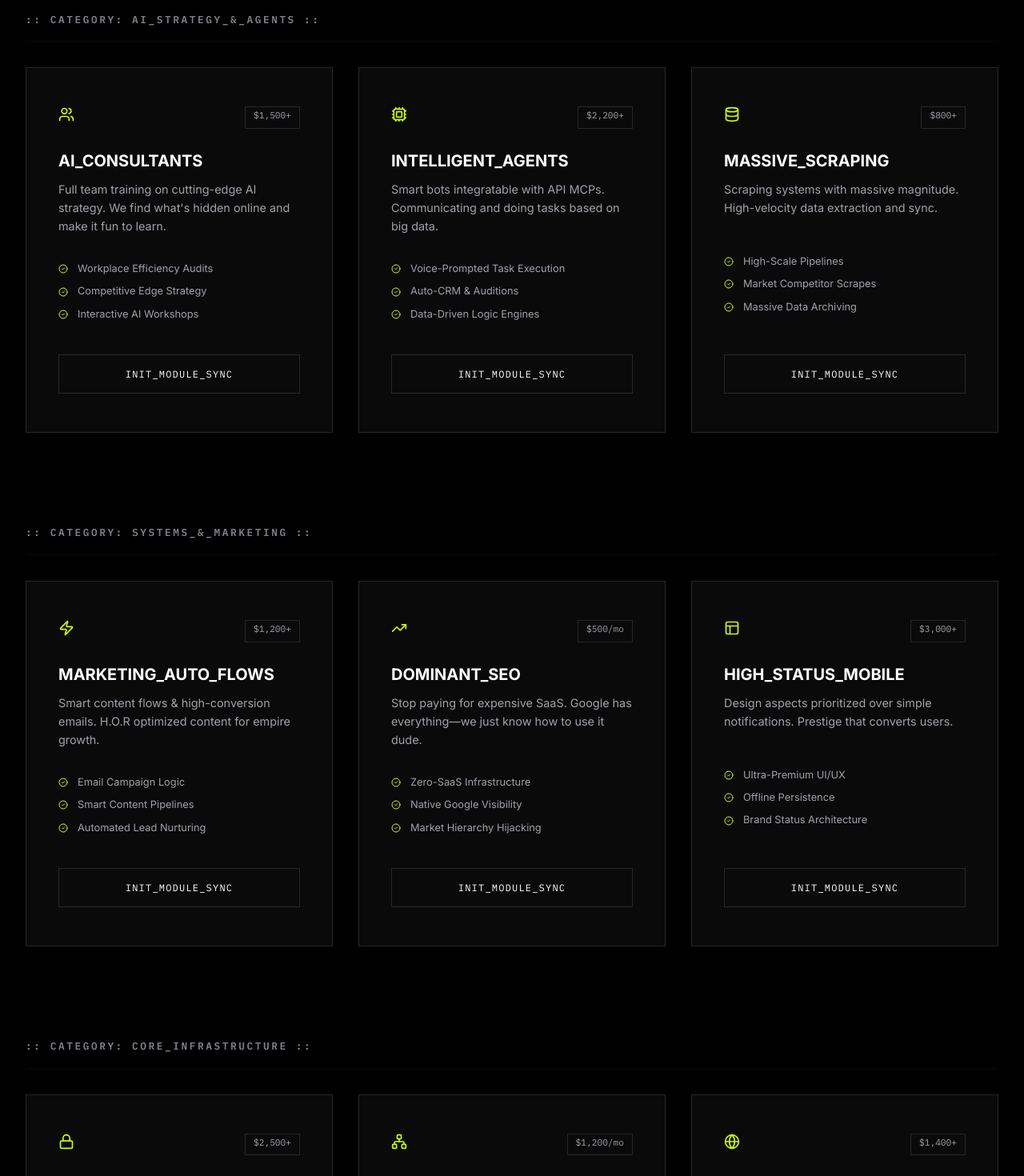
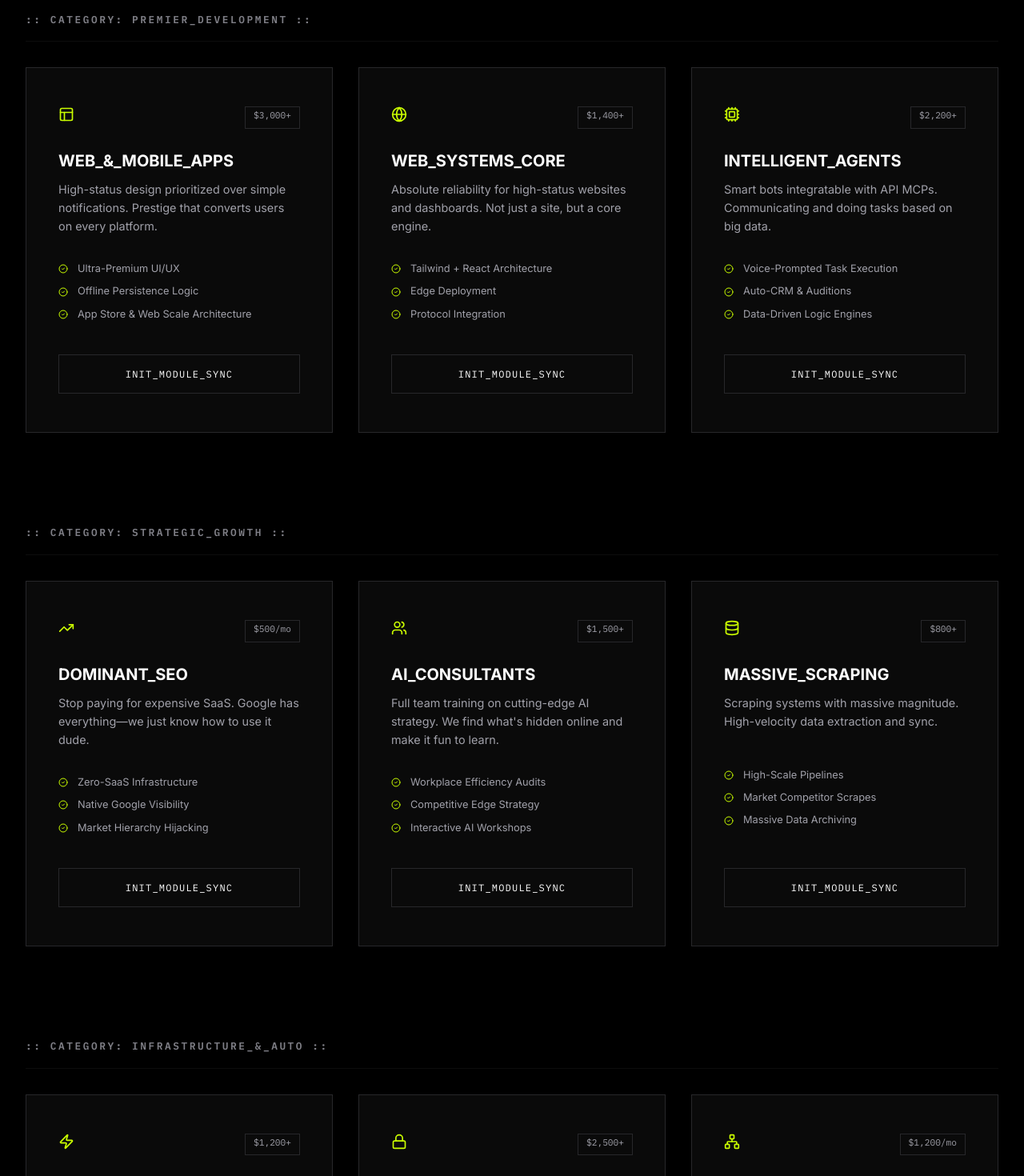
Before and after one commit to Dawgon-ai/404200faceleft, a React (Vite) app: page / in a window 1280 px wide. Shown: the part 2180-3650 px from the top of the page at 80% size. Built offline with nearby package versions, Linux system fonts and the light colour scheme.

Commit message:
Rearranged services by order of priority: Apps > Website > Agents > SEO > AI Consultants. Updated naming and categories.

```diff
--- a/src/components/Services.tsx
+++ b/src/components/Services.tsx
@@ -54,16 +54,24 @@ const Services = () => {
                 </div>
 
                 <div className="market-focus">
-                    <h3 className="market-title">:: CATEGORY: AI_STRATEGY_&_AGENTS ::</h3>
+                    <h3 className="market-title">:: CATEGORY: PREMIER_DEVELOPMENT ::</h3>
                 </div>
                 <div className="services-grid">
                     <ServiceBlock
-                        icon={Users}
-                        title="AI_CONSULTANTS"
-                        price="$1,500+"
-                        subtitle="Full team training on cutting-edge AI strategy. We find what's hidden online and make it fun to learn."
-                        items={["Workplace Efficiency Audits", "Competitive Edge Strategy", "Interactive AI Workshops"]}
+                        icon={Layout}
+                        title="WEB_&_MOBILE_APPS"
+                        price="$3,000+"
+                        subtitle="High-status design prioritized over simple notifications. Prestige that converts users on every platform."
+                        items={["Ultra-Premium UI/UX", "Offline Persistence Logic", "App Store & Web Scale Architecture"]}
                         delay={1}
+                    />
+                    <ServiceBlock
+                        icon={Globe}
+                        title="WEB_SYSTEMS_CORE"
+                        price="$1,400+"
+                        subtitle="Absolute reliability for high-status websites and dashboards. Not just a site, but a core engine."
+                        items={["Tailwind + React Architecture", "Edge Deployment", "Protocol Integration"]}
+                        delay={2}
                     />
                     <ServiceBlock
                         icon={Cpu}
@@ -71,7 +79,30 @@ const Services = () => {
                         price="$2,200+"
                         subtitle="Smart bots integratable with API MCPs. Communicating and doing tasks based on big data."
                         items={["Voice-Prompted Task Execution", "Auto-CRM & Auditions", "Data-Driven Logic Engines"]}
-                        delay={2}
+                        delay={3}
+                    />
+                </div>
+
+                <br /><br />
+                <div className="market-focus">
+                    <h3 className="market-title">:: CATEGORY: STRATEGIC_GROWTH ::</h3>
+                </div>
+                <div className="services-grid">
+                    <ServiceBlock
+                        icon={TrendingUp}
+                        title="DOMINANT_SEO"
+                        price="$500/mo"
+                        subtitle="Stop paying for expensive SaaS. Google has everything—we just know how to use it dude."
+                        items={["Zero-SaaS Infrastructure", "Native Google Visibility", "Market Hierarchy Hijacking"]}
+                        delay={4}
+                    />
+                    <ServiceBlock
+                        icon={Users}
+                        title="AI_CONSULTANTS"
+                        price="$1,500+"
+                        subtitle="Full team training on cutting-edge AI strategy. We find what's hidden online and make it fun to learn."
+                        items={["Workplace Efficiency Audits", "Competitive Edge Strategy", "Interactive AI Workshops"]}
+                        delay={5}
                     />
                     <ServiceBlock
                         icon={Database}
@@ -79,13 +110,13 @@ const Services = () => {
                         price="$800+"
                         subtitle="Scraping systems with massive magnitude. High-velocity data extraction and sync."
                         items={["High-Scale Pipelines", "Market Competitor Scrapes", "Massive Data Archiving"]}
-                        delay={3}
+                        delay={6}
                     />
                 </div>
 
                 <br /><br />
                 <div className="market-focus">
-                    <h3 className="market-title">:: CATEGORY: SYSTEMS_&_MARKETING ::</h3>
+                    <h3 className="market-title">:: CATEGORY: INFRASTRUCTURE_&_AUTO ::</h3>
                 </div>
                 <div className="services-grid">
                     <ServiceBlock
@@ -94,38 +125,15 @@ const Services = () => {
                         price="$1,200+"
                         subtitle="Smart content flows & high-conversion emails. H.O.R optimized content for empire growth."
                         items={["Email Campaign Logic", "Smart Content Pipelines", "Automated Lead Nurturing"]}
-                        delay={4}
+                        delay={7}
                     />
-                    <ServiceBlock
-                        icon={TrendingUp}
-                        title="DOMINANT_SEO"
-                        price="$500/mo"
-                        subtitle="Stop paying for expensive SaaS. Google has everything—we just know how to use it dude."
-                        items={["Zero-SaaS Infrastructure", "Native Google Visibility", "Market Hierarchy Hijacking"]}
-                        delay={5}
-                    />
-                    <ServiceBlock
-                        icon={Layout}
-                        title="HIGH_STATUS_MOBILE"
-                        price="$3,000+"
-                        subtitle="Design aspects prioritized over simple notifications. Prestige that converts users."
-                        items={["Ultra-Premium UI/UX", "Offline Persistence", "Brand Status Architecture"]}
-                        delay={6}
-                    />
-                </div>
-
-                <br /><br />
-                <div className="market-focus">
-                    <h3 className="market-title">:: CATEGORY: CORE_INFRASTRUCTURE ::</h3>
-                </div>
-                <div className="services-grid">
                     <ServiceBlock
                         icon={Lock}
                         title="SECURE_SYSTEM_VAULTS"
                         price="$2,500+"
-                        subtitle="Total data sovereignty. Don't touch web systems? We build core fortresses."
+                        subtitle="Total data sovereignty. Don't touch web systems? We build core fortresses from the ground up."
                         items={["Hardened AES-256 Layers", "Virtual IT / MSP Support", "Confidential Logic Boards"]}
-                        delay={7}
+                        delay={8}
                     />
                     <ServiceBlock
                         icon={Network}
@@ -133,14 +141,6 @@ const Services = () => {
                         price="$1,200/mo"
                         subtitle="24/7 shielding. We don't 'touch' your site, we protect your empire from the outside in."
                         items={["Access Control (IAM)", "Uptime Monitoring", "Remote Core Setup"]}
-                        delay={8}
-                    />
-                    <ServiceBlock
-                        icon={Globe}
-                        title="CORE_LOGIC_ENGINE"
-                        price="$1,400+"
-                        subtitle="Absolute reliability for high-status systems. Not just another web app."
-                        items={["Protocol Integration", "Edge Deployment", "Scalable Business Logic"]}
                         delay={9}
                     />
                 </div>
```
